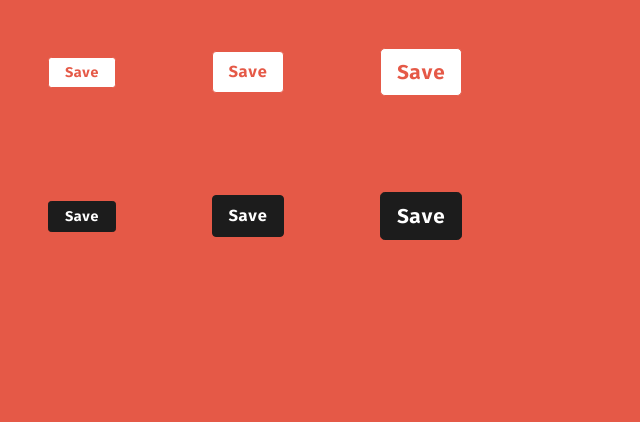
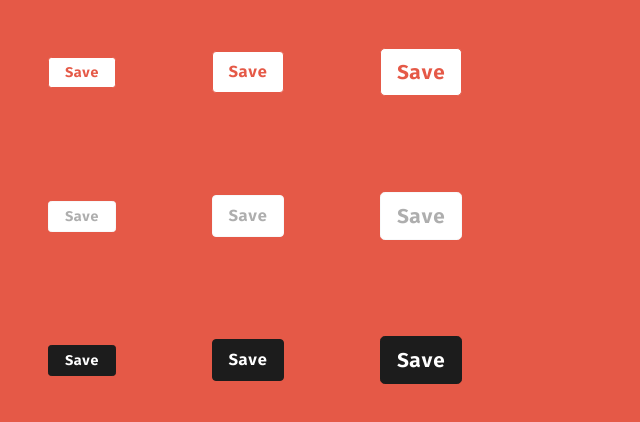
Before and after one commit to filipemelo2002/time-boxing, a React (Create React App) app: page / in a window 1280 px wide. Shown: the top 422 px of the page, without its empty margins (0-640 px from the left). Built offline with nearby package versions, Linux system fonts and the light colour scheme.

Commit message:
TB-3 Create btn-light

```diff
--- a/src/App.js
+++ b/src/App.js
@@ -4,6 +4,10 @@ function App() {
       <button className="m-5 btn btn-sm btn-primary">Save</button>
       <button className="m-5 btn btn btn-primary">Save</button>
       <button className="m-5 btn btn-lg btn-primary">Save</button>
+      <br />
+      <button className="m-5 btn btn-sm btn-light">Save</button>
+      <button className="m-5 btn btn btn-light">Save</button>
+      <button className="m-5 btn btn-lg btn-light">Save</button>
       <br />
       <button className="m-5 btn btn-sm btn-dark">Save</button>
       <button className="m-5 btn btn-dark">Save</button>
--- a/src/styles/_custom.scss
+++ b/src/styles/_custom.scss
@@ -1,3 +1,5 @@
+@use "sass:map";
+
 * {
   margin: 0;
   padding: 0;
@@ -9,9 +11,12 @@ body {
   background-color: $primary;
 }
 
-
 // BUTTONS
 .btn-primary {
   background-color: $white;
   color: $primary;
 }
+.btn-light {
+  background-color: $white;
+  color: map.get($colors, "gray");
+}
```
